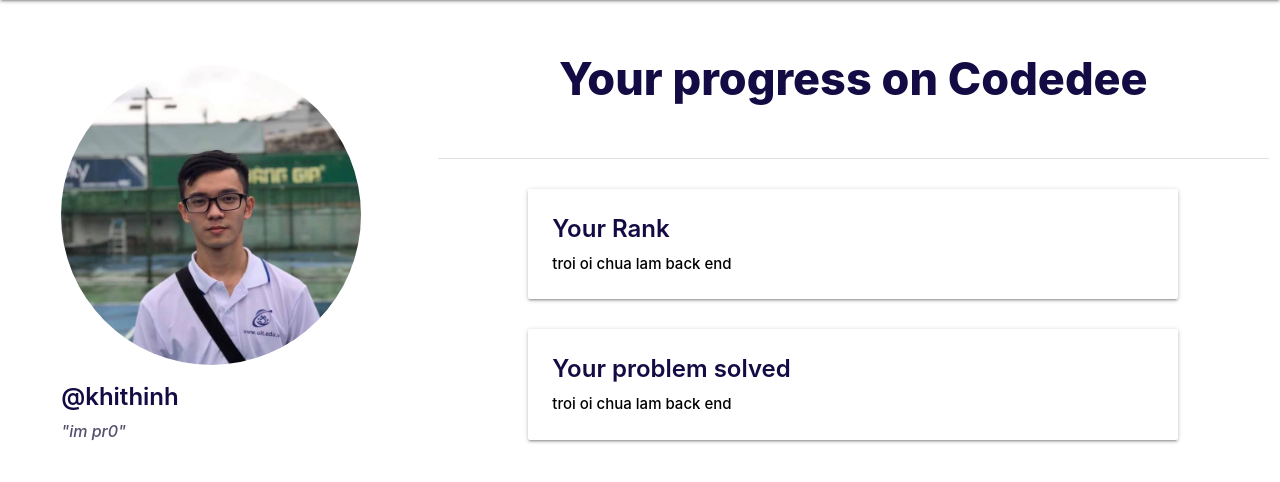
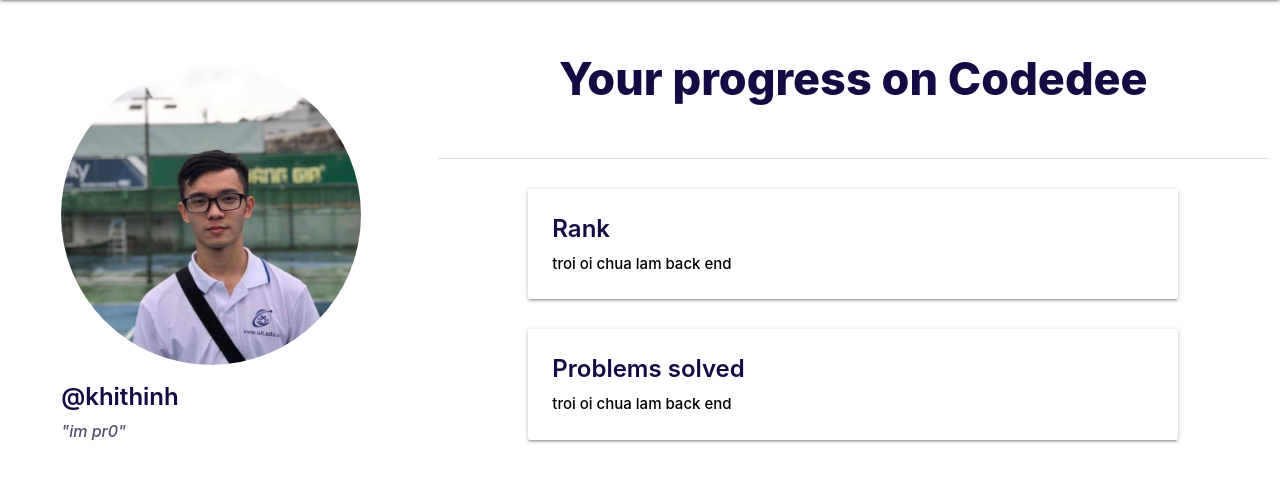
Before and after one commit to mtiennnnn/Codedee, a Django app: page /profile/khithinh/ in a window 1280 px wide. Shown: the part 64-546 px from the top of the page. Run offline with Django 4.2, Linux system fonts and the light colour scheme; data comes from the database, SQL or seed files in the repository.

Commit message:
edit text in profile

```diff
--- a/home/templates/pages/profile.html
+++ b/home/templates/pages/profile.html
@@ -28,14 +28,14 @@
 
                         <div class="card">
                              <div class="card-content white-text">
-                               <span class="card-title">Your Rank</span>
+                               <span class="card-title">Rank</span>
                                <p class="card-text">troi oi chua lam back end</p>
                              </div>
                         </div>
 
                         <div class="card">
                             <div class="card-content white-text">
-                              <span class="card-title">Your problem solved</span>
+                              <span class="card-title">Problems solved</span>
                               <p class="card-text">troi oi chua lam back end</p>
                             </div>
                        </div>
```
